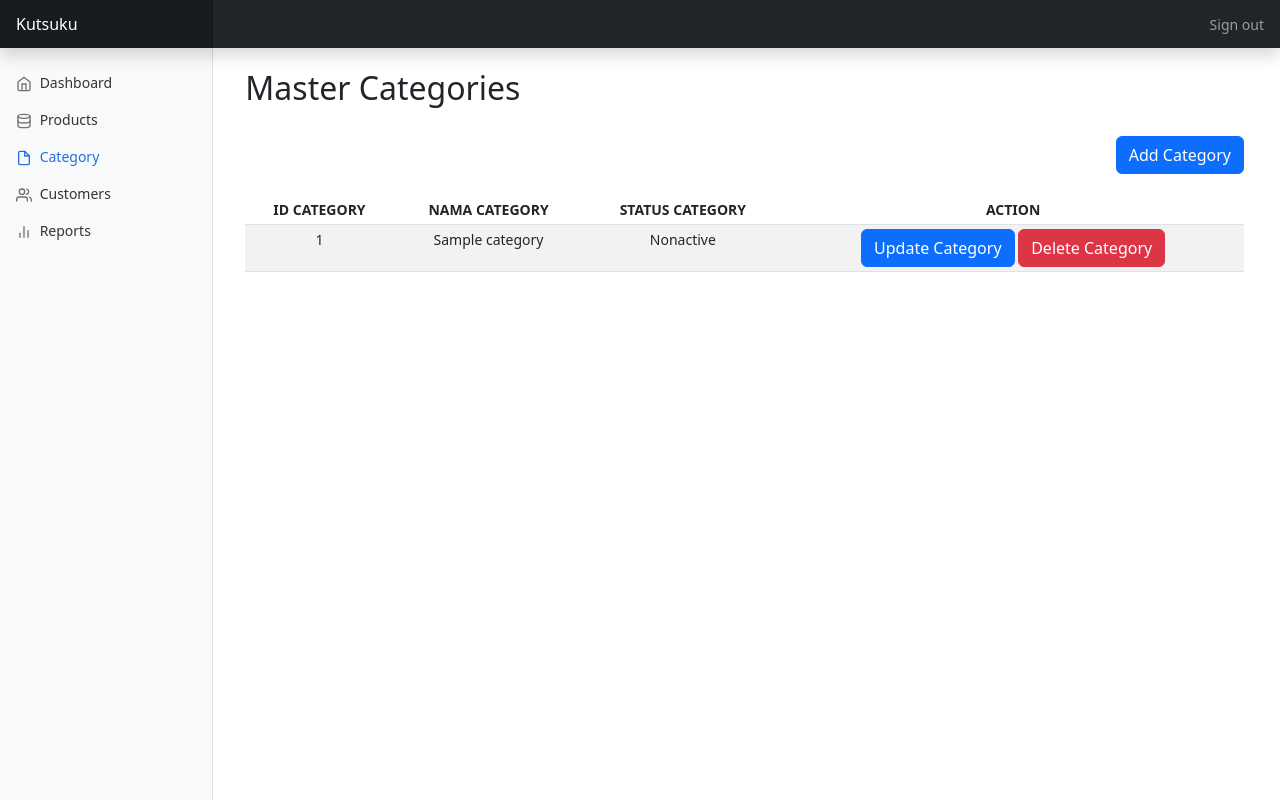
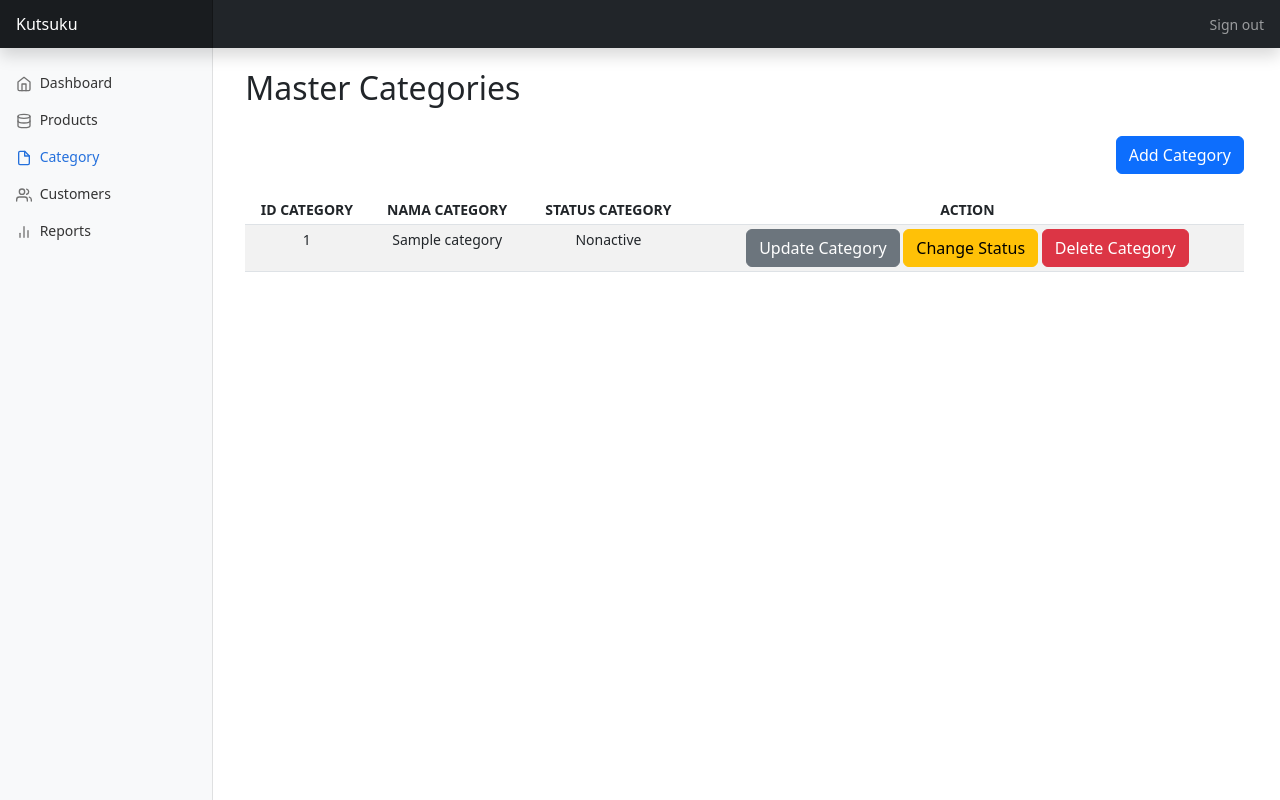
Before and after one commit to mirandalaurencia/jualan_sepatu, a PHP site: page /jualan_sepatu/category.php in a window 1280 px wide. Run offline with PHP 8.4, Linux system fonts and the light colour scheme; the visitor is signed in with stand-in values (Sample User, id 1); tables that the repository leaves empty or names only in its code hold one stand-in row (values such as "Sample post"); data that the repository does not hold is empty.

Commit message:
Category

```diff
--- a/category.php
+++ b/category.php
@@ -84,8 +84,15 @@
                                 } else {
                                     echo "<td align=center>"."Nonactive"."</td>";
                                 }
-                                echo "<td align=center><a href=update_category.php?category=$category_id><input class='btn btn-primary' type='button' name='update_category' value='Update Category'></a>
-                                <a href=hapus_category.php?category=$category_id><input class='btn btn-danger' type='button' name='hapus_category' value='Delete Category'></a></td>";
+
+                                // Update, Change status, Delete
+                                echo "<td align=center>
+                                        <a href=../controller/update_category.php?category=$category_id><input class='btn btn-secondary' type='button' name='update_category' value='Update Category'></a>
+
+                                        <a href=change_status_category.php?category=$category_id><input class='btn btn-warning' type='button' name='hapus_category' value='Change Status'></a>
+
+                                        <a href=controller/hapus_category.php?category=$category_id><input class='btn btn-danger' type='button' name='hapus_category' value='Delete Category'></a>
+                                    </td>";
                             echo"</tr>";
                         }
 
```
